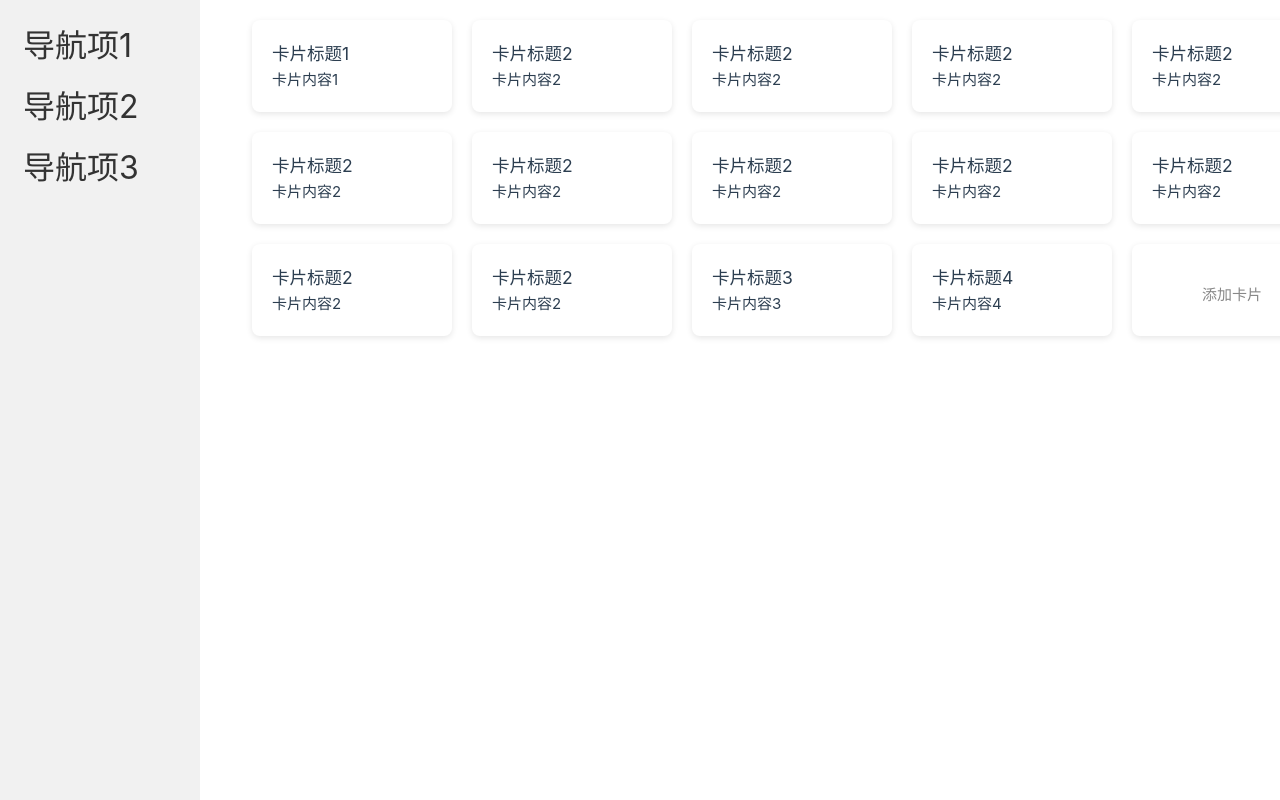
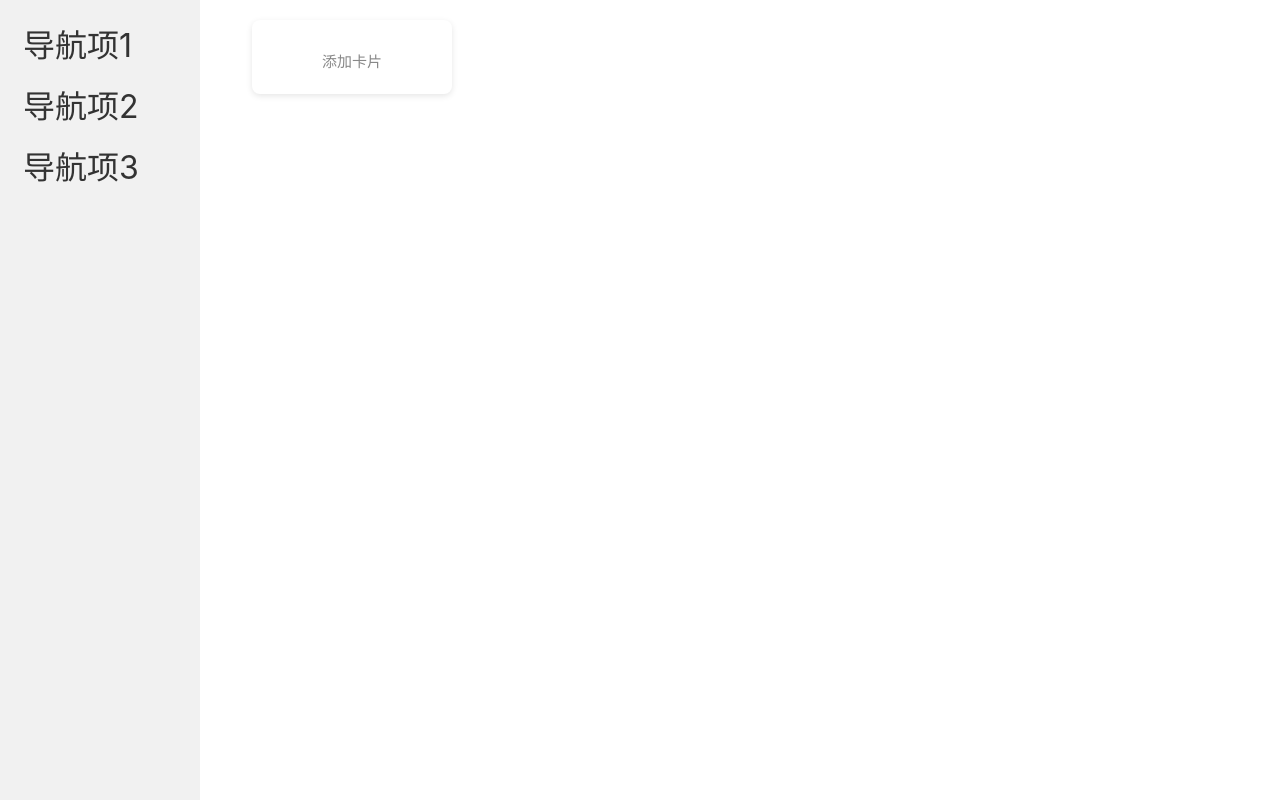
Before and after one commit to yushanfans2233/bagu, a Vue app: page / in a window 1280 px wide. Shown: the top 800 px of the page. Built offline with nearby package versions, Linux system fonts and the light colour scheme.

Commit message:
feat: useExerciseStore

```diff
--- a/package.json
+++ b/package.json
@@ -14,7 +14,9 @@
     "lint": "eslint . --ext .vue,.js,.jsx,.cjs,.mjs,.ts,.tsx,.cts,.mts --fix --ignore-path .gitignore"
   },
   "dependencies": {
+    "localforage": "^1.10.0",
     "monaco-editor": "^0.50.0",
+    "nanoid": "^5.0.7",
     "pinia": "^2.1.7",
     "vue": "^3.4.29",
     "vue-router": "^4.3.3"
--- a/src/pages/ShowPage.vue
+++ b/src/pages/ShowPage.vue
@@ -12,11 +12,12 @@
       <!-- 右侧内容栏内容 -->
       <div class="card-container">
         <div class="card-grid">
-          <div class="card" v-for="(item, index) in cards" :key="index">
+          <div class="card" v-for="(item, index) in exercises" :key="index">
+            <p>{{ item.id }}</p>
             <h3>{{ item.title }}</h3>
             <p>{{ item.content }}</p>
           </div>
-          <div class="card add-card">
+          <div class="card add-card" @click="add">
             <i class="fas fa-plus"></i>
             <p>添加卡片</p>
           </div>
@@ -26,30 +27,22 @@
   </div>
 </template>
 
-<script>
-export default {
-  name: 'MyPage',
-  data() {
-    return {
-      cards: [
-        { title: '卡片标题1', content: '卡片内容1' },
-        { title: '卡片标题2', content: '卡片内容2' },
-        { title: '卡片标题2', content: '卡片内容2' },
-        { title: '卡片标题2', content: '卡片内容2' },
-        { title: '卡片标题2', content: '卡片内容2' },
-        { title: '卡片标题2', content: '卡片内容2' },
-        { title: '卡片标题2', content: '卡片内容2' },
-        { title: '卡片标题2', content: '卡片内容2' },
-        { title: '卡片标题2', content: '卡片内容2' },
-        { title: '卡片标题2', content: '卡片内容2' },
-        { title: '卡片标题2', content: '卡片内容2' },
-        { title: '卡片标题2', content: '卡片内容2' },
-        { title: '卡片标题3', content: '卡片内容3' },
-        { title: '卡片标题4', content: '卡片内容4' }
-      ]
-    }
-  }
+<script setup lang="ts">
+import { ref } from 'vue';
+import { useExerciseStore } from '@/stores'
+import { storeToRefs } from 'pinia'
+import { Exercise } from '@/stores/modules/exercise/types'
+import { nanoid } from 'nanoid'
+
+
+const store = useExerciseStore()
+var { exercises } = storeToRefs(store)
+
+const add = () => {
+  store.addExercise(new Exercise(nanoid(), '新卡片', '新卡片内容'))
+
 }
+
 </script>
 
 <style scoped>
--- /dev/null
+++ b/src/stores/index.ts
@@ -0,0 +1,8 @@
+import { createPinia } from 'pinia'
+import { useExerciseStore } from "./modules/exercise"
+
+const pinia = createPinia()
+
+export { useExerciseStore }
+
+export default pinia
--- /dev/null
+++ b/src/stores/modules/exercise/index.ts
@@ -0,0 +1,37 @@
+import { ref } from "vue"
+import { defineStore } from "pinia"
+import localforage from "localforage"
+import type { Exercise } from "./types"
+
+const name = 'exercise'
+
+export const useExerciseStore = defineStore(name, () => {
+  const storage = localforage.createInstance({ storeName: name })
+
+  const exercises = ref<Exercise[]>([])
+
+  storage.iterate((exercise: Exercise, _) => {
+    exercises.value.push(exercise)
+  })
+
+  function addExercise(exercise: Exercise) {
+    if (exercises.value.find((x) => x.id === exercise.id)) {
+      throw new Error('id conflict')
+    }
+
+    exercises.value.push(exercise)
+    storage.setItem(exercise.id, exercise)
+  }
+
+  function updateExercise(exercise: Exercise) {
+    exercises.value = exercises.value.map((x) => x.id === exercise.id ? exercise : x)
+    storage.setItem(exercise.id, exercise)
+  }
+
+  function deleteExercise(id: string) {
+    exercises.value = exercises.value.filter((x) => x.id !== id)
+    storage.removeItem(id)
+  }
+
+  return { exercises, addExercise, updateExercise, deleteExercise }
+})
--- /dev/null
+++ b/src/stores/modules/exercise/types.ts
@@ -0,0 +1,11 @@
+export class Exercise {
+  constructor(id: string, title: string, content: string) {
+    this.id = id
+    this.title = title
+    this.content = content
+  }
+
+  id: string
+  title: string
+  content: string
+}
```
Also changed, not shown: 1 other file (tests, documents, lock files or other folders).
